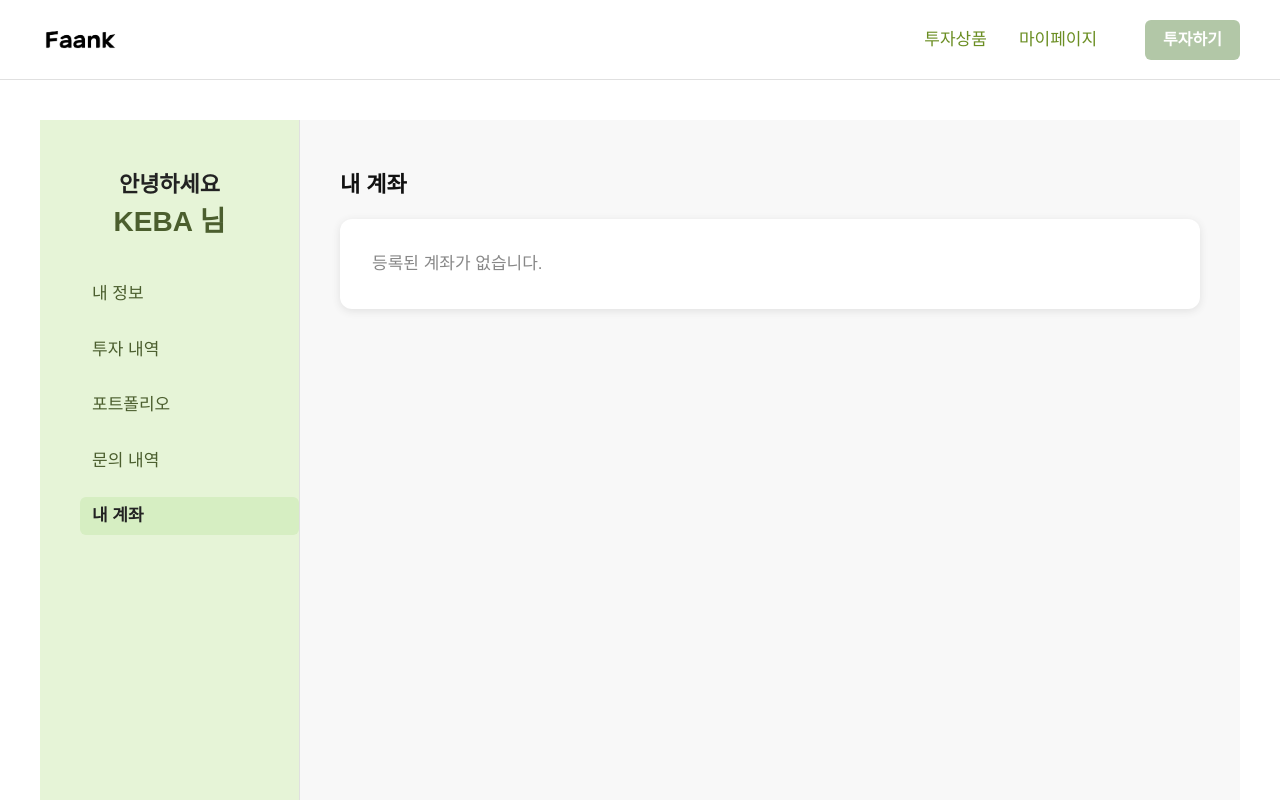
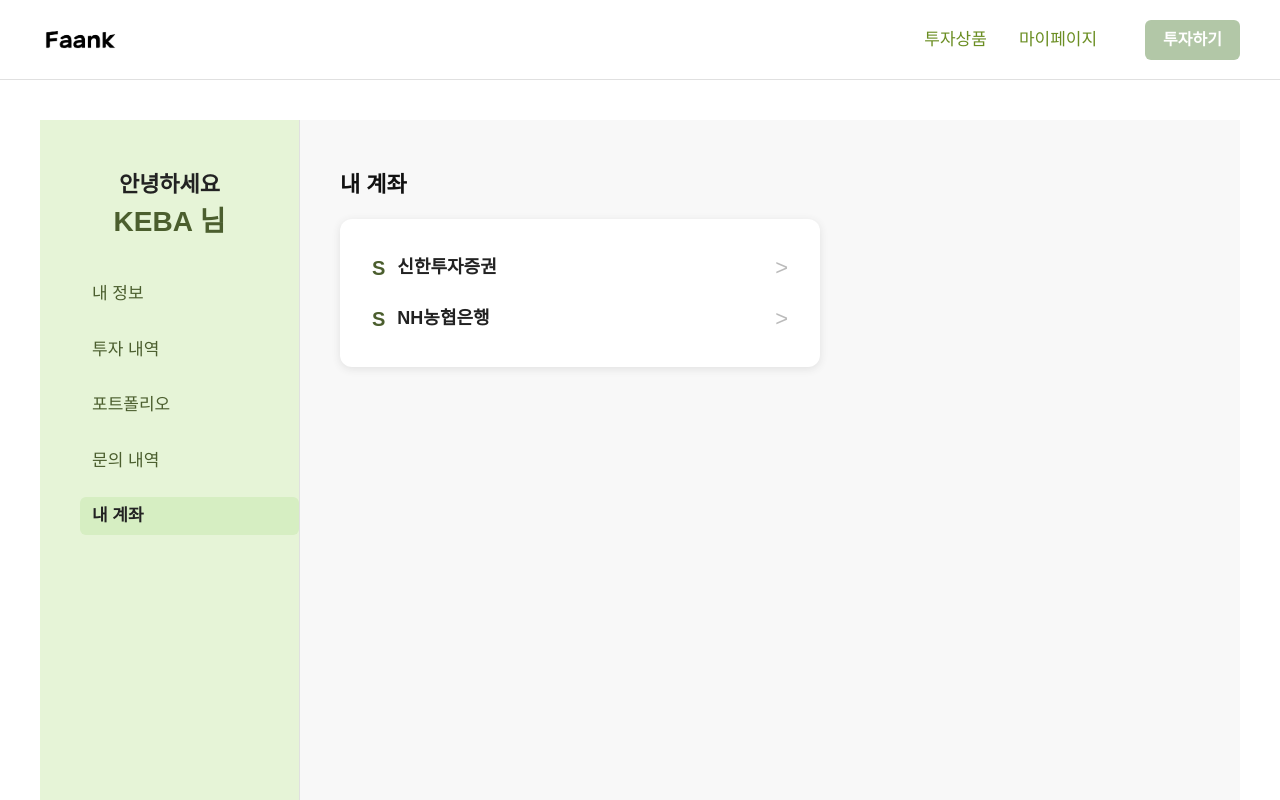
Before and after one commit to Faank-Web/KEBA-front, a Next.js app: page /mypage in a window 1280 px wide. Both pictures are taken after a click on the element "내 계좌". Shown: the top 800 px of the page. Built offline with nearby package versions, Linux system fonts and the light colour scheme.

Commit message:
내 계좌 은행 표시

```diff
--- a/src/app/mypage/page.tsx
+++ b/src/app/mypage/page.tsx
@@ -27,12 +27,28 @@ const STATUS_HELP = [
   { title: "투자 체결", desc: "투자 신청에 성공하여 투자 체결 수량은 신청한 C 수량과 차이가 발생할 수 있습니다." },
 ];
 
+const ACCOUNT_LIST = [
+  { bank: "신한투자증권", key: "shinhan" },
+  { bank: "NH농협은행", key: "nh" },
+];
+const ACCOUNT_PRODUCTS: Record<string, Array<{ name: string; amount: number; rate: number }>> = {
+  shinhan: [
+    { name: "상품A", amount: 20000, rate: 3 },
+    { name: "상품B", amount: 50000, rate: -3 },
+  ],
+  nh: [
+    { name: "상품C", amount: 10000, rate: 2 },
+    { name: "상품D", amount: 30000, rate: 0 },
+  ],
+};
+
 export default function MyPage() {
   const [selected, setSelected] = useState("main");
   const [investList, setInvestList] = useState(INIT_INVEST_LIST);
   const [checked, setChecked] = useState<number[]>([]);
   const [showStatusHelp, setShowStatusHelp] = useState(false);
   const helpRef = useRef<HTMLDivElement>(null);
+  const [accountModal, setAccountModal] = useState<null | string>(null);
 
   const handleCheck = (id: number) => {
     setChecked((prev) =>
@@ -230,11 +246,45 @@ export default function MyPage() {
           </div>
         )}
         {selected === "account" && (
-          <div style={{ width: "100%" }}>
+          <div style={{ width: "100%", position: "relative" }}>
             <div style={{ fontSize: 22, fontWeight: 700, color: "#111", marginBottom: 18 }}>내 계좌</div>
-            <div style={{ background: "#fff", borderRadius: 12, boxShadow: "0 2px 8px #e0e0e0", padding: 32, fontSize: 17, color: "#888" }}>
-              등록된 계좌가 없습니다.
+            <div style={{ background: "#fff", borderRadius: 12, boxShadow: "0 2px 8px #e0e0e0", padding: 32, fontSize: 18, color: "#222", display: "flex", flexDirection: "column", gap: 18, maxWidth: 480 }}>
+              {ACCOUNT_LIST.map((acc) => (
+                <div key={acc.key} style={{ display: "flex", alignItems: "center", gap: 12, cursor: "pointer" }} onClick={() => setAccountModal(acc.key)}>
+                  <span style={{ fontWeight: 700, fontSize: 20, color: "#4b5e2e" }}>S</span>
+                  <span style={{ fontWeight: 700, fontSize: 18 }}>{acc.bank}</span>
+                  <span style={{ flex: 1 }} />
+                  <span style={{ color: "#bbb", fontSize: 22 }}>&gt;</span>
+                </div>
+              ))}
             </div>
+            {/* 계좌 상세 모달 */}
+            {accountModal && (
+              <div style={{ position: "fixed", top: 0, left: 0, width: "100vw", height: "100vh", background: "rgba(0,0,0,0.18)", zIndex: 1000, display: "flex", alignItems: "center", justifyContent: "center" }}>
+                <div style={{ background: "#fff", borderRadius: 16, boxShadow: "0 2px 16px #bbb8", padding: "32px 36px 28px 36px", minWidth: 340, minHeight: 220, position: "relative", display: "flex", flexDirection: "column", alignItems: "center" }}>
+                  {/* 닫기 버튼 */}
+                  <button onClick={() => setAccountModal(null)} style={{ position: "absolute", top: 18, right: 18, background: "none", border: "none", fontSize: 28, color: "#bbb", cursor: "pointer" }}>&times;</button>
+                  <div style={{ fontWeight: 700, fontSize: 19, color: "#4b5e2e", marginBottom: 18, alignSelf: "flex-start" }}>
+                    {ACCOUNT_LIST.find((a) => a.key === accountModal)?.bank}
+                  </div>
+                  <div style={{ width: 320, marginBottom: 18 }}>
+                    {ACCOUNT_PRODUCTS[accountModal].map((prod, idx) => (
+                      <div key={prod.name} style={{ display: "flex", alignItems: "center", gap: 16, marginBottom: 12, background: "#f6fff0", borderRadius: 8, padding: "14px 18px" }}>
+                        <div style={{ width: 36, height: 36, background: "#ccc", borderRadius: 8, marginRight: 8 }} />
+                        <div style={{ flex: 1 }}>
+                          <div style={{ fontWeight: 700, fontSize: 16, color: "#222" }}>{prod.name}</div>
+                          <div style={{ color: "#888", fontSize: 15 }}>{prod.amount.toLocaleString()}원 투자</div>
+                        </div>
+                        <div style={{ fontWeight: 700, fontSize: 16, color: prod.rate > 0 ? "#1a6cff" : prod.rate < 0 ? "#e23c3c" : "#888" }}>
+                          {prod.rate > 0 ? `${prod.rate}% 상승` : prod.rate < 0 ? `${Math.abs(prod.rate)}% 하락` : "0%"}
+                        </div>
+                      </div>
+                    ))}
+                  </div>
+                  <button style={{ background: "#b2c7a7", color: "#fff", border: "none", borderRadius: 8, padding: "14px 0", width: 220, fontWeight: 700, fontSize: 18, marginTop: 10, cursor: "pointer" }}>출금요청</button>
+                </div>
+              </div>
+            )}
           </div>
         )}
       </main>
```
